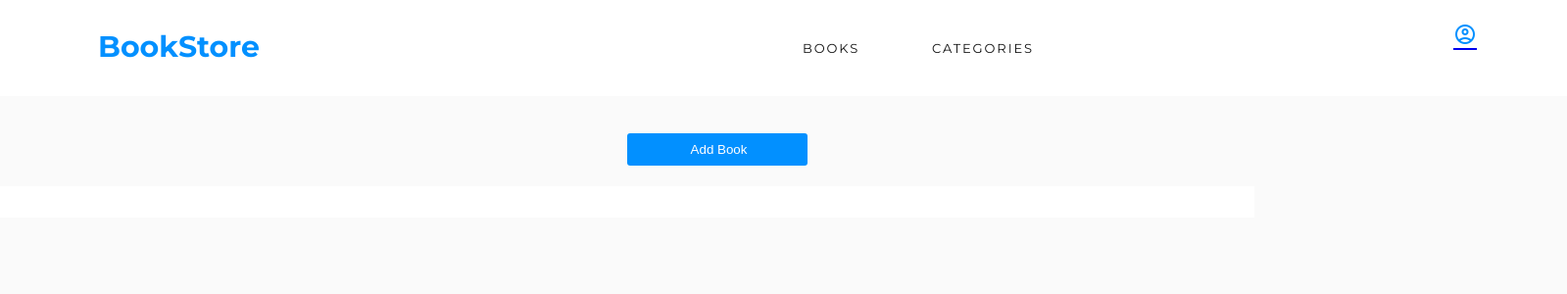
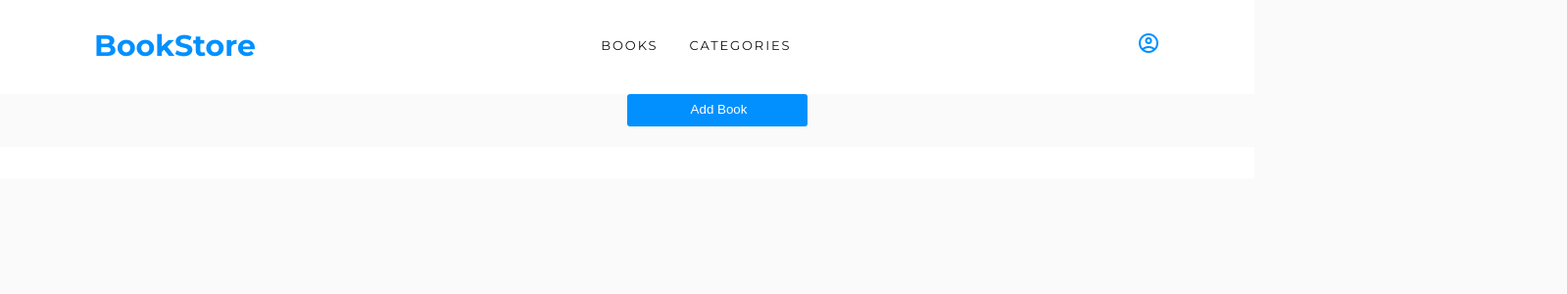
Before and after one commit to Bateyjosue/bookstore_redux, a React (Create React App) app: page /category in a window 1280 px wide. Shown: the top 300 px of the page at 98% size, 1599 px wide, since content can reach past the window. Built offline with nearby package versions, Linux system fonts and the light colour scheme.

Commit message:
fix for review change

```diff
--- a/src/components/style/Book.module.css
+++ b/src/components/style/Book.module.css
@@ -4,6 +4,10 @@
     flex-direction: column;
     gap: 1rem;
     margin-bottom: 2rem;
+    font-stretch: normal;
+    font-style: normal;
+    line-height: normal;
+    letter-spacing: normal;
   }
 
   .card_books__info__category {
@@ -22,11 +26,9 @@
     font-family: var(--secondary-font);
     font-size: 1.2rem;
     font-weight: bold;
-    font-stretch: normal;
-    font-style: normal;
-    line-height: normal;
     letter-spacing: -0.2px;
     color: #121212;
+    width: 100%;
   }
 
   .card_books__info__author {
@@ -35,10 +37,6 @@
     font-family: var(--secondary-font);
     font-size: 0.8rem;
     font-weight: 300;
-    font-stretch: normal;
-    font-style: normal;
-    line-height: normal;
-    letter-spacing: normal;
     color: #4386bf;
   }
 
@@ -54,18 +52,14 @@
     font-family: var(--secondary-font);
     font-size: 0.875rem;
     font-weight: 300;
-    font-stretch: normal;
-    font-style: normal;
-    line-height: normal;
-    letter-spacing: normal;
     color: #4386bf;
     border: none;
     background: transparent;
   }
 
   .progression {
-    width: 6rem;
-    height: 6rem;
+    width: 4rem;
+    height: 4rem;
     border-style: solid;
     border-width: 5px;
     border-radius: 5rem;
@@ -77,31 +71,21 @@
   }
 
   .stat_progress__percent {
-    width: 4.25rem;
+    /* width: 4.25rem; */
     height: 2.438rem;
     margin: 0.063rem 5.75rem 0 0.688rem;
     font-family: var(--primary-font);
     font-size: 2rem;
-    font-weight: normal;
-    font-stretch: normal;
-    font-style: normal;
-    line-height: normal;
-    letter-spacing: normal;
     color: #121212;
   }
 
   .stat_progress__completed {
-    width: 5rem;
+    /* width: 5rem; */
     height: 1.125rem;
     margin: 0.438rem 4.938rem 0.75rem 0.75rem;
     opacity: 0.5;
     font-family: var(--primary-font);
     font-size: 0.875rem;
-    font-weight: normal;
-    font-stretch: normal;
-    font-style: normal;
-    line-height: normal;
-    letter-spacing: normal;
     color: #121212;
   }
 
@@ -120,38 +104,30 @@
   }
 
   .card_books__update ul li:nth-child(1) {
-    width: 7.875rem;
+    width: 100%;
     height: 1.125rem;
     margin: 0.063rem 3.625rem 0 3.688rem;
     opacity: 0.5;
     font-family: var(--secondary-font);
     font-size: 0.813rem;
     font-weight: 300;
-    font-stretch: normal;
-    font-style: normal;
-    line-height: normal;
-    letter-spacing: normal;
     color: #121212;
   }
 
   .card_books__update ul li:nth-child(2) {
-    width: 4.688rem;
+    width: 100%;
     height: 1.313rem;
     margin: 0.438rem 6.813rem 0.25rem 3.688rem;
     font-family: var(--secondary-font);
     font-size: 1rem;
     font-weight: 300;
-    font-stretch: normal;
-    font-style: normal;
-    line-height: normal;
     letter-spacing: -0.4px;
     color: #121212;
   }
 
   .card_books__update ul li:nth-child(3) button {
-    width: 11.5rem;
+    width: 100%;
     height: 2.063rem;
-    margin: 0.75rem 0 0.563rem 3.688rem;
     padding: 0.438rem 1.188rem 0.5rem 1.375rem;
     border-radius: 3px;
     background-color: #0290ff;
--- a/src/index.css
+++ b/src/index.css
@@ -3,6 +3,7 @@ body {
   padding: 0;
   font-family: sans-serif;
   background-color: #fafafa;
+  box-sizing: border-box;
 }
 
 :root {
@@ -15,7 +16,7 @@ body {
 
 header {
   height: 2rem;
-  margin: 0 0 2.375rem;
+  width: 100%;
   padding: 1.4rem 2rem 1.6rem 2rem;
   background-color: #fff;
   display: flex;
@@ -27,9 +28,7 @@ nav {
 }
 
 nav a {
-  width: 3.688rem;
   height: 1rem;
-  margin: 1.125rem 2.563rem 0.688rem 0;
   font-size: 0.813rem;
   font-weight: normal;
   font-stretch: normal;
@@ -42,9 +41,7 @@ nav a {
 }
 
 .log {
-  width: 15rem;
   height: 2.313rem;
-  margin: 0.375rem 2.938rem 0.125rem 0;
   font-family: var(--primary-font);
   font-size: 1rem;
   font-weight: bold;
@@ -63,7 +60,7 @@ nav a {
   border-radius: 8px;
 }
 
-.profile a span {
+.profile {
   display: none;
 }
 
@@ -129,13 +126,13 @@ form button {
 
 @media screen and (min-width: 768px) {
   header {
-    width: 87.5rem;
+    width: auto;
     height: 3rem;
-    margin: 0 0 2.375rem;
-    padding: 1.438rem 6.188rem 1.688rem 6.25rem;
+    padding: 1.4rem 6rem 1.6rem 6rem;
     background-color: #fff;
     display: flex;
     justify-content: space-between;
+    align-items: center;
   }
 
   nav {
@@ -144,15 +141,9 @@ form button {
   }
 
   nav a {
-    width: 3.688rem;
     height: 1rem;
-    margin: 1.125rem 2.563rem 0.688rem 0;
     font-family: var(--primary-font);
     font-size: 0.813rem;
-    font-weight: normal;
-    font-stretch: normal;
-    font-style: normal;
-    line-height: normal;
     letter-spacing: 1.9px;
     color: #121212;
     text-decoration: none;
@@ -160,16 +151,10 @@ form button {
   }
 
   .log {
-    width: 15rem;
     height: 2.313rem;
-    margin: 0.375rem 2.938rem 0.125rem 0;
     font-family: var(--primary-font);
     font-size: 1.875rem;
     font-weight: bold;
-    font-stretch: normal;
-    font-style: normal;
-    line-height: normal;
-    letter-spacing: normal;
     color: #0290ff;
   }
 
@@ -177,11 +162,13 @@ form button {
     display: none;
   }
 
+  .profile {
+    display: block;
+  }
+
   .profile a span {
-    width: 1.063rem;
     height: 1.063rem;
     color: #0290ff;
-    display: flex;
     text-decoration: none;
   }
 
```
